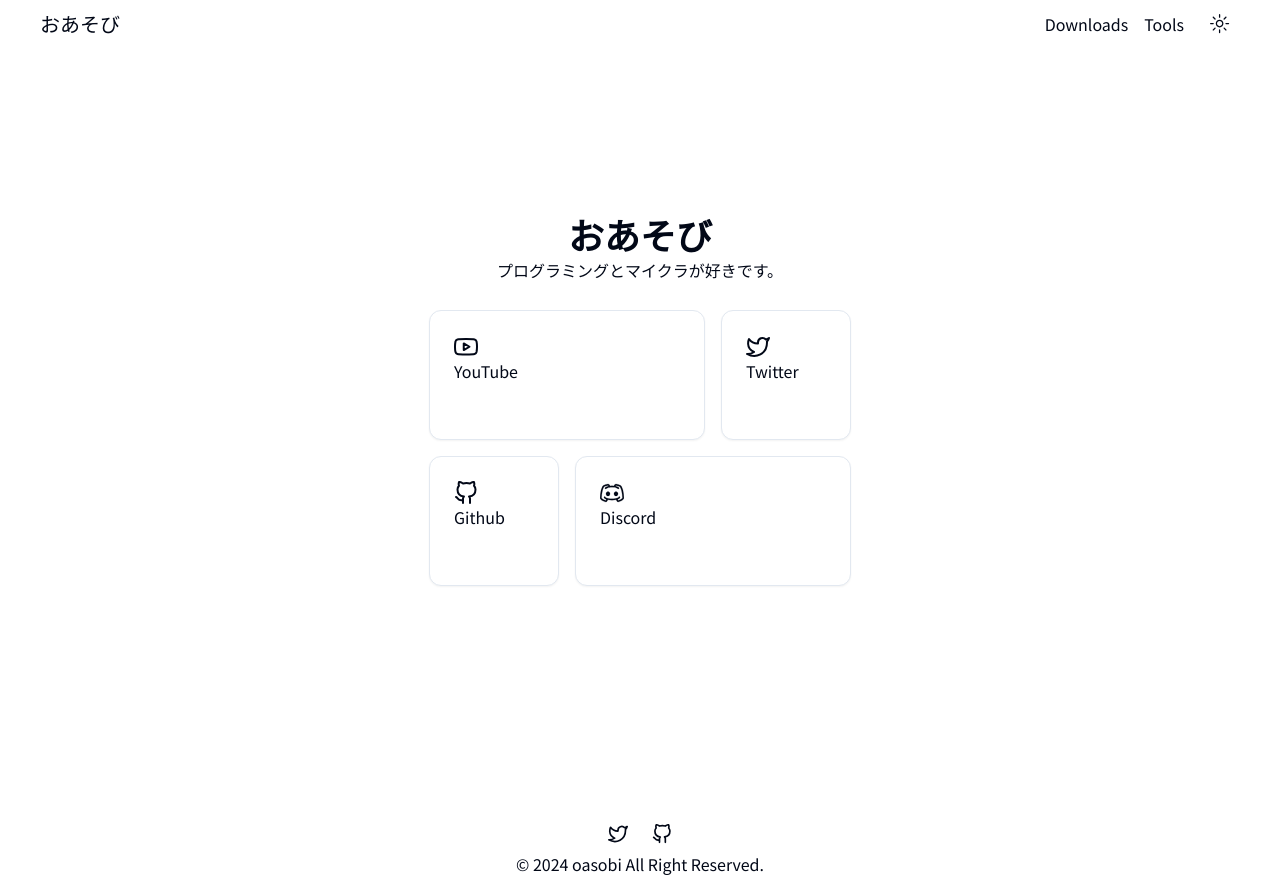
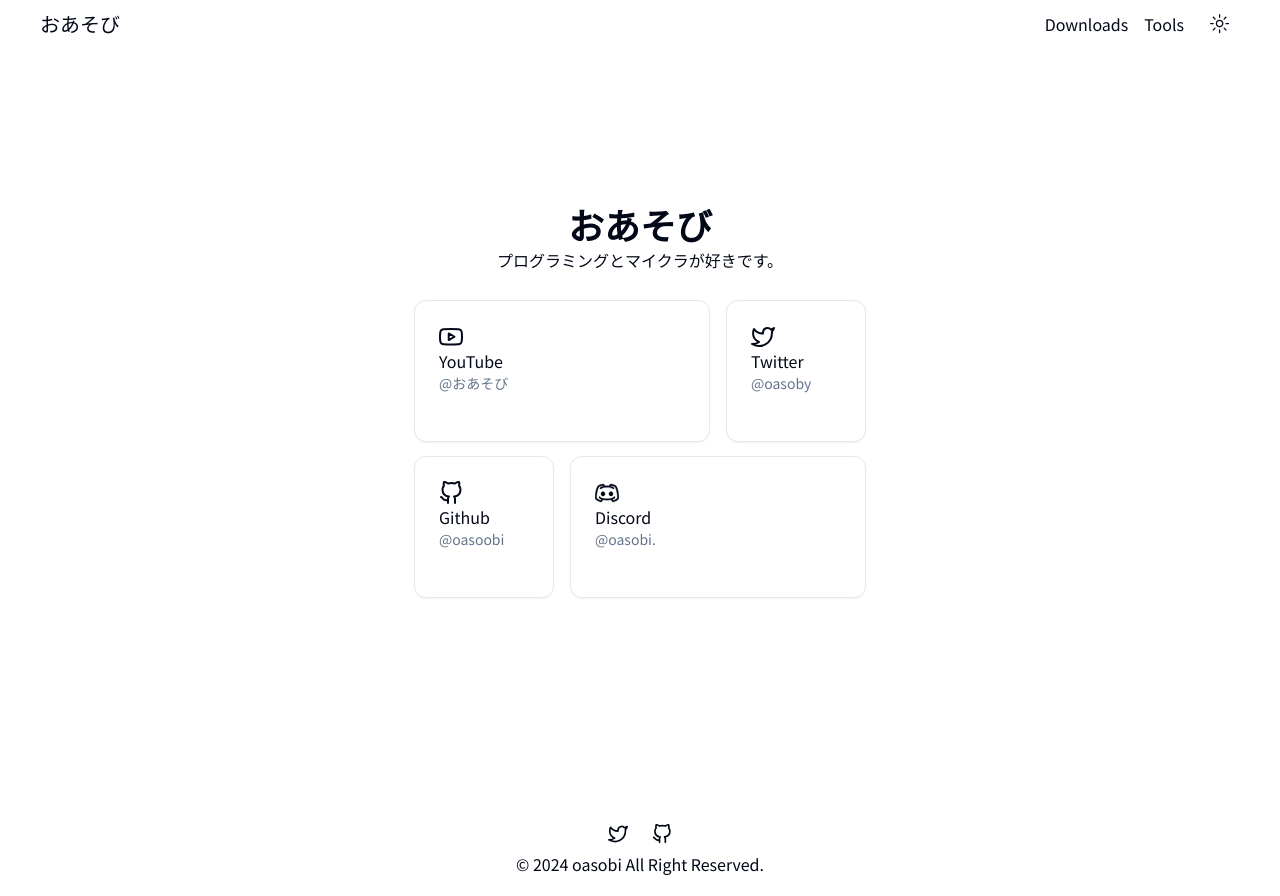
Before and after one commit to oasoobi/oasobi-net, a Next.js app: page / in a window 1280 px wide. Built offline with nearby package versions, Linux system fonts and the light colour scheme.

Commit message:
微調整

```diff
--- a/src/app/page.tsx
+++ b/src/app/page.tsx
@@ -6,7 +6,6 @@
   title: "Home | oasobi"
 };
 import { Card, CardContent, CardDescription, CardHeader, CardTitle } from "@/components/ui/card";
-import { YoutubeIcon } from "lucide-react";
 import { DiscordLogoIcon } from "@radix-ui/react-icons";
 export default function Home() {
   return (
@@ -16,35 +15,39 @@
           <h1 className="text-center text-4xl font-bold mb-1">おあそび</h1>
           <p className="mb-7 text-center">プログラミングとマイクラが好きです。</p>
           <div className="grid grid-cols-2 sm:grid-cols-3 justify-center gap-4 w-full">
-            <Link href={"https://m.youtube.com/@おあそび"} className="col-span-2">
-              <Card className="h-full w-full min-w-[130px] min-h-[130px] py-6 rounded-xl hover:border-red-500 transition-all cursor-pointer">
+            <Link href={"https://m.youtube.com/@おあそび"} className="col-span-2 h-[140px]">
+              <Card className="py-6 rounded-xl hover:border-red-500 transition-all cursor-pointer">
                 <CardContent>
                   <svg viewBox="0 0 24 24" width="24" height="24" stroke="currentColor" strokeWidth="2" fill="none" strokeLinecap="round" strokeLinejoin="round"><path d="M22.54 6.42a2.78 2.78 0 0 0-1.94-2C18.88 4 12 4 12 4s-6.88 0-8.6.46a2.78 2.78 0 0 0-1.94 2A29 29 0 0 0 1 11.75a29 29 0 0 0 .46 5.33A2.78 2.78 0 0 0 3.4 19c1.72.46 8.6.46 8.6.46s6.88 0 8.6-.46a2.78 2.78 0 0 0 1.94-2 29 29 0 0 0 .46-5.25 29 29 0 0 0-.46-5.33z"></path><polygon points="9.75 15.02 15.5 11.75 9.75 8.48 9.75 15.02"></polygon></svg>
                   YouTube
+                  <CardDescription>@おあそび</CardDescription>
                 </CardContent>
               </Card>
             </Link>
-            <Link href={"https://twitter.com/oasoby"}>
-            <Card className="h-full w-full min-w-[130px] min-h-[130px] py-6 rounded-xl hover:border-blue-500 transition-all cursor-pointer">
+            <Link href={"https://twitter.com/oasoby"} className="h-[140px] w-[140px]">
+            <Card className="py-6 rounded-xl hover:border-blue-500 transition-all cursor-pointer">
               <CardContent>
                 <svg viewBox="0 0 24 24" width="24" height="24" stroke="currentColor" strokeWidth="2" fill="none" strokeLinecap="round" strokeLinejoin="round"><path d="M23 3a10.9 10.9 0 0 1-3.14 1.53 4.48 4.48 0 0 0-7.86 3v1A10.66 10.66 0 0 1 3 4s-4 9 5 13a11.64 11.64 0 0 1-7 2c9 5 20 0 20-11.5a4.5 4.5 0 0 0-.08-.83A7.72 7.72 0 0 0 23 3z"></path></svg>
                 Twitter
+                <CardDescription>@oasoby</CardDescription>
               </CardContent>
             </Card>
             </Link>
-            <Link href={"https://github.com/oasoobi"}>
-            <Card className="h-full w-full min-w-[130px] min-h-[130px] py-6 rounded-xl hover:border-black transition-all cursor-pointer">
+            <Link href={"https://github.com/oasoobi"} className="h-[140px] w-[140px]">
+            <Card className="py-6 rounded-xl hover:border-[currentColor] transition-all cursor-pointer">
               <CardContent>
                 <svg viewBox="0 0 24 24" width="24" height="24" stroke="currentColor" strokeWidth="2" fill="none" strokeLinecap="round" strokeLinejoin="round"><path d="M9 19c-5 1.5-5-2.5-7-3m14 6v-3.87a3.37 3.37 0 0 0-.94-2.61c3.14-.35 6.44-1.54 6.44-7A5.44 5.44 0 0 0 20 4.77 5.07 5.07 0 0 0 19.91 1S18.73.65 16 2.48a13.38 13.38 0 0 0-7 0C6.27.65 5.09 1 5.09 1A5.07 5.07 0 0 0 5 4.77a5.44 5.44 0 0 0-1.5 3.78c0 5.42 3.3 6.61 6.44 7A3.37 3.37 0 0 0 9 18.13V22"></path></svg>
                 Github
+                <CardDescription>@oasoobi</CardDescription>
               </CardContent>
             </Card>
             </Link>
-            <Link href={"https://discordapp.com/users/1112558111862030427"} className="col-span-2">
-            <Card className="h-full w-full min-w-[130px] min-h-[130px] py-6 rounded-xl hover:border-[#5765f2] transition-all cursor-pointer">
+            <Link href={"https://discordapp.com/users/1112558111862030427"} className="col-span-2 h-[140px]">
+            <Card className="py-6 rounded-xl hover:border-[#5765f2] transition-all cursor-pointer">
               <CardContent>
-                <DiscordLogoIcon className="w-[24px] h-[24px]" stroke={"currentColor"} strokeWidth={0.1}/>
+                <DiscordLogoIcon className="w-[24px] h-[24px]" stroke={"currentColor"} strokeWidth={0.2}/>
                 Discord
+                <CardDescription>@oasobi.</CardDescription>
               </CardContent>
             </Card>
             </Link>
--- a/src/app/terms/page.tsx
+++ b/src/app/terms/page.tsx
@@ -10,14 +10,6 @@
   return (
     <main className="min-h-lvh pt-14">
       <div className="h-full w-[88%] ml-[6%] mr-[6%]">
-        <h1 className="text-3xl font-bold mb-4">利用規約</h1>
-          <h1 className="text-2xl font-bold mb-4 mt-10">要約</h1>
-          <p>この規約はこのサイトから何かしらダウンロードした人に適用されるよ。</p>
-          <p>商用利用しないでね。(youtubeなどの収益化はok)</p>
-          <p>そのまま二次配布しないでね。(改変した場合はok)</p>
-          <p>※改変した場合でも、クレジットに配布先のURLを載せてね。</p>
-          <p>自作発言はしないでね。</p>
-
         <div>
           <h1 className="text-2xl font-bold mt-10 mb-4">利用規約</h1>
           <p>この利用規約は(以下「本規約」といいます。)は、<Link href={"/"} className="underline">oasoobi.net</Link>(以下「本サイト」といいます。)でダウンロードしたコンテンツ(以下「コンテンツ」といいます。)の利用条件を定めるものです。</p>
```
